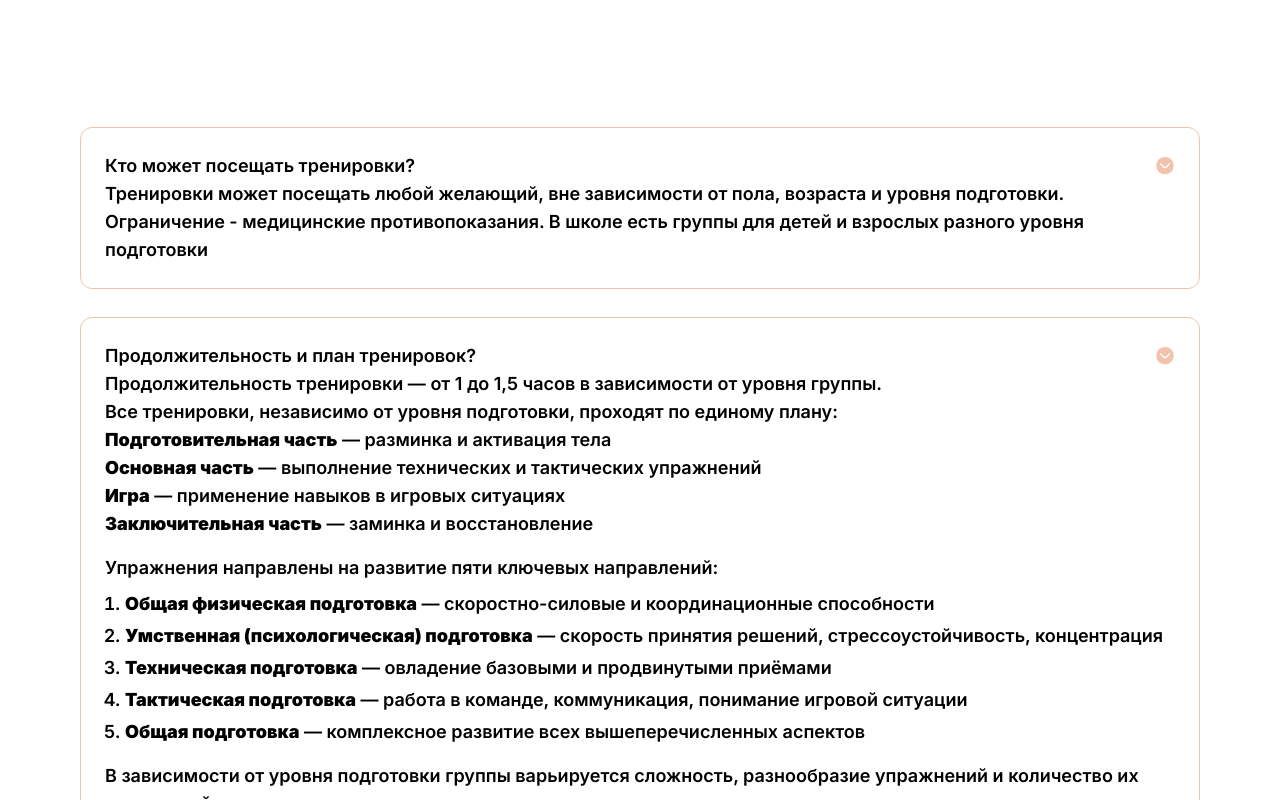
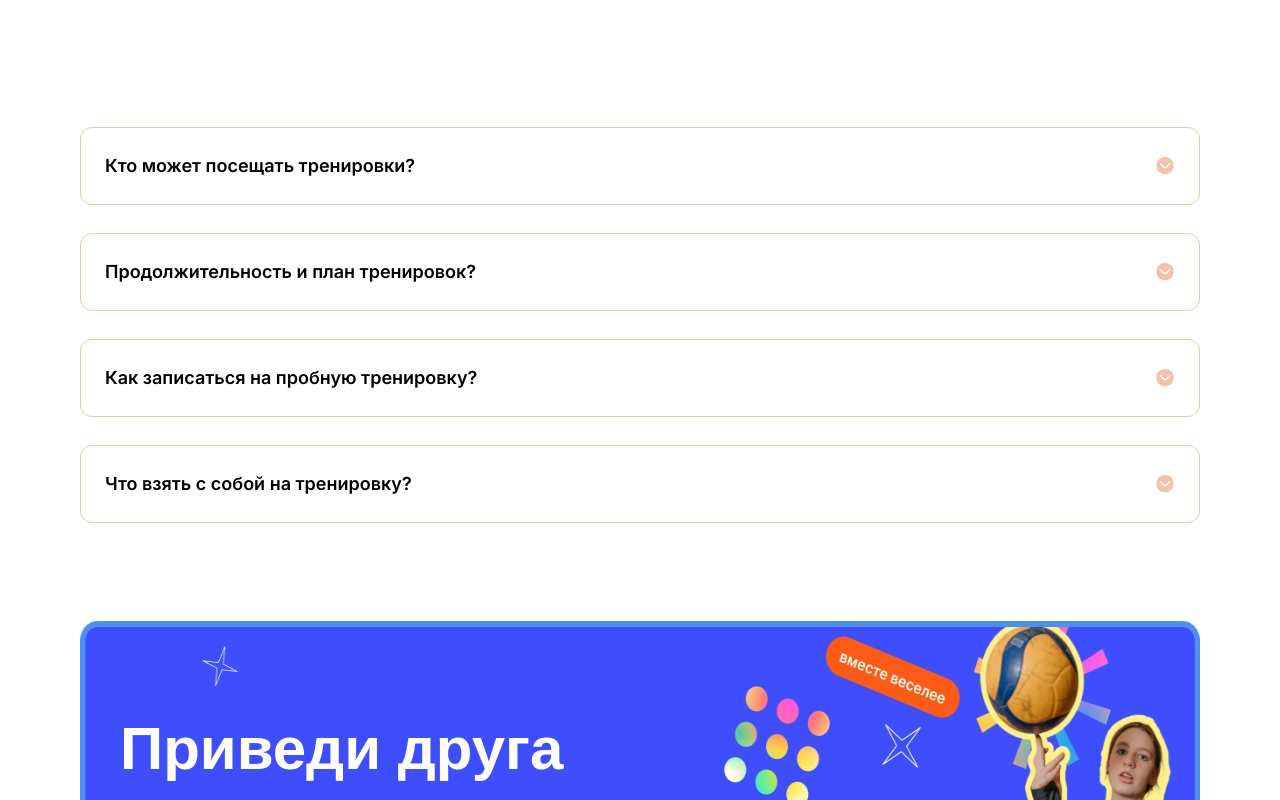
Before and after one commit to evgeniyworkbel/like-volley, a Next.js app: page / in a window 1280 px wide. Shown: the part 3180-3980 px from the top of the page. Built offline with nearby package versions, Linux system fonts and the light colour scheme; a web font is replaced by a local one.

Commit message:
fix(shared): add animation for faq

```diff
--- a/src/shared/ui/accordion.tsx
+++ b/src/shared/ui/accordion.tsx
@@ -13,15 +13,17 @@ export function Accordion({ items }: AccordionProps) {
       {items.map(({ question, answer }) => {
         return (
           <div
-            className="group mb-2 grid cursor-pointer list-none grid-rows-[auto_0fr] items-center justify-between rounded-xl border border-accent-orange-light p-6 text-sm font-semibold select-none hover:border-accent-orange xl:text-lg"
+            className="group mb-2 cursor-pointer list-none items-center justify-between rounded-xl border border-accent-orange-light p-6 text-sm font-semibold select-none hover:border-accent-orange xl:text-lg"
             key={question}
           >
-            <div className="flex items-center justify-between overflow-hidden">
-              {question}
-              <AccordionArrowIcon className="group-open:rotate-180 [&>:first-child]:fill-accent-orange-light [&>:first-child]:hover:fill-accent-orange" />
+            <div className="flex items-center justify-between">
+              <div>{question}</div>
+              <AccordionArrowIcon className="transition-transform group-hover:rotate-180 [&>:first-child]:fill-accent-orange-light [&>:first-child]:group-hover:fill-accent-orange" />
             </div>
 
-            <div className="">{answer}</div>
+            <div className="grid grid-rows-[0fr] transition-all duration-400 group-hover:grid-rows-[1fr]">
+              <div className="overflow-hidden">{answer}</div>
+            </div>
           </div>
         );
       })}
```
